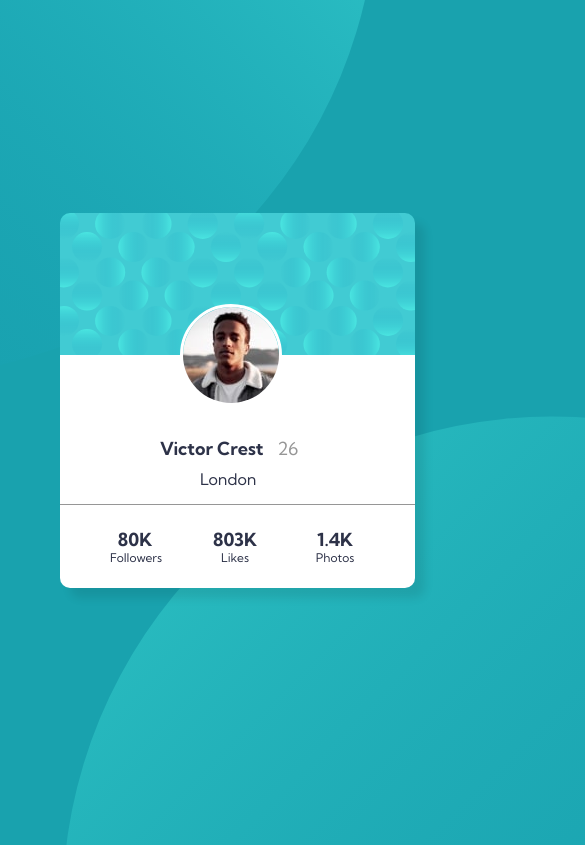
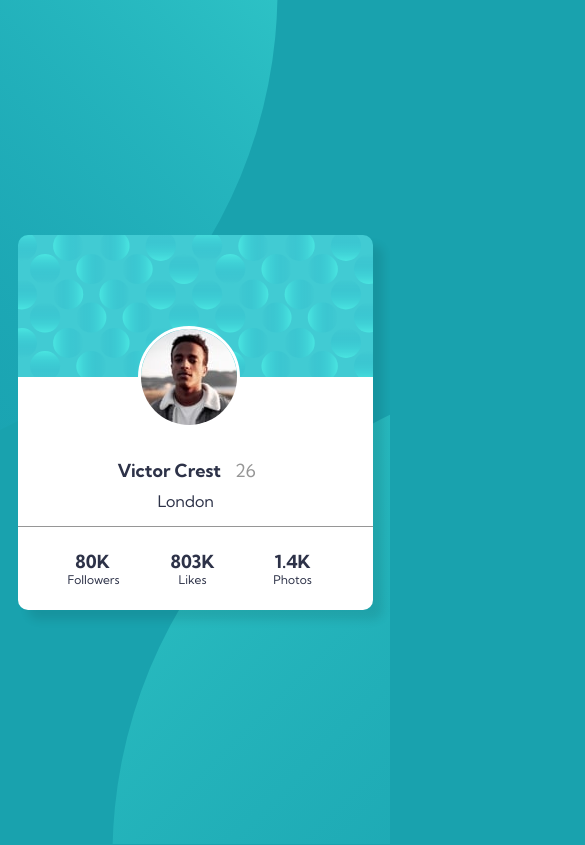
Before and after one commit to perca1994/profile-card-component-main, a plain HTML site: page index.html in a window 390 px wide. Shown: the top 845 px of the page, 585 px wide, since content can reach past the window. Drawn offline with Linux system fonts and the light colour scheme.

Commit message:
Add files via upload

```diff
--- a/index.html
+++ b/index.html
@@ -15,9 +15,9 @@
 </head>
 
 <body>
+  <div class="img-div"></div>
   <main class="flex-container">
-    <img src="images/bg-pattern-top.svg" alt aria-hidden="true" id="bg-top">
-    <img src="images/bg-pattern-bottom.svg" alt aria-hidden="true" id="bg-bottom">
+
     <figure>
       <img src="images/image-victor.jpg" alt="foto victor" id="foto-victor">
       <figcaption id="nombre">Victor Crest <span>26</span></figcaption>
--- a/styles.css
+++ b/styles.css
@@ -14,23 +14,16 @@ body{
     display: flex;
     align-items: center;
     justify-content: center;
-    width: 1440px;
-    height: 800px;
+    width: 100%;
+    height: 100vh;
+    background-image: url(images/bg-pattern-top.svg), url(images/bg-pattern-bottom.svg);
+    background-position: top -500px left, bottom -500px right;
+    background-repeat: no-repeat;
 }
-#bg-top{
-    position:absolute;
-    top: -800px;
-    left:-600px;
-    z-index: -1;
-}
-#bg-bottom{
-    position:absolute;
-    bottom: -700px;
-    right: -40px;
-    z-index: -1;
-}
+
+
 .flex-container{
-    margin-top: -150px;
+
     width: 355px;
     height: 375px;
     background-color: white;
@@ -87,25 +80,14 @@ li span{
     font-weight: 700;
 }
 @media all and (max-width:599px){
-body{
-    width: 375px;
-}
+    body{
+        background-image: url(images/bg-pattern-top.svg), url(images/bg-pattern-bottom.svg);
+        background-position: top -500px left -700px, bottom -500px right -700px;
+        background-repeat: no-repeat;
+    }
 
-#bg-top{
-    position:absolute;
-    top: -600px;
-    left:-600px;
-    z-index: -1;
-}
-#bg-bottom{
-    position:absolute;
-    bottom: -550px;
-    right:-650px;
-    z-index: -1;
-}
 .flex-container{
     margin:0 auto;
-    margin-left: 100px;
 }
 
 
```
